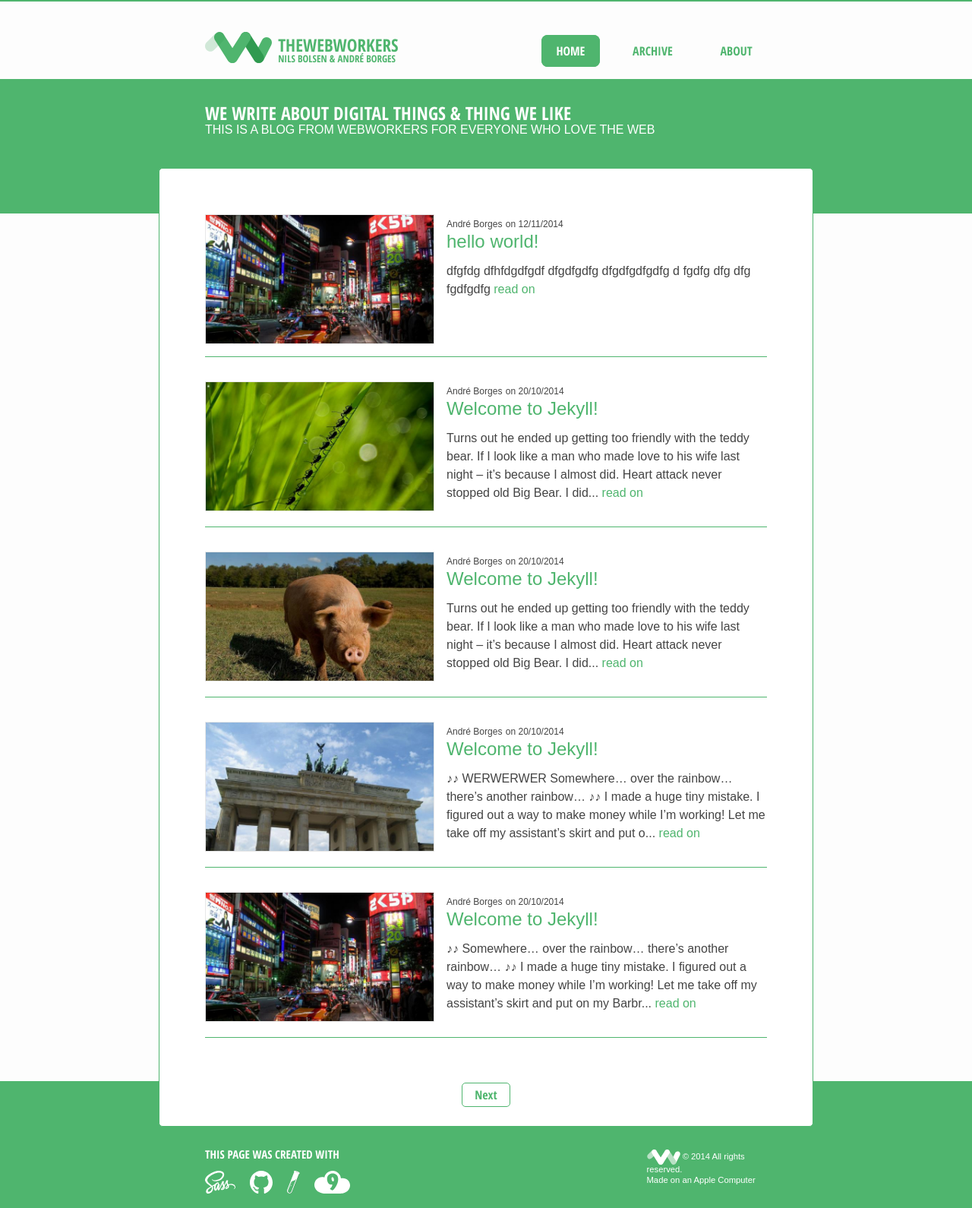
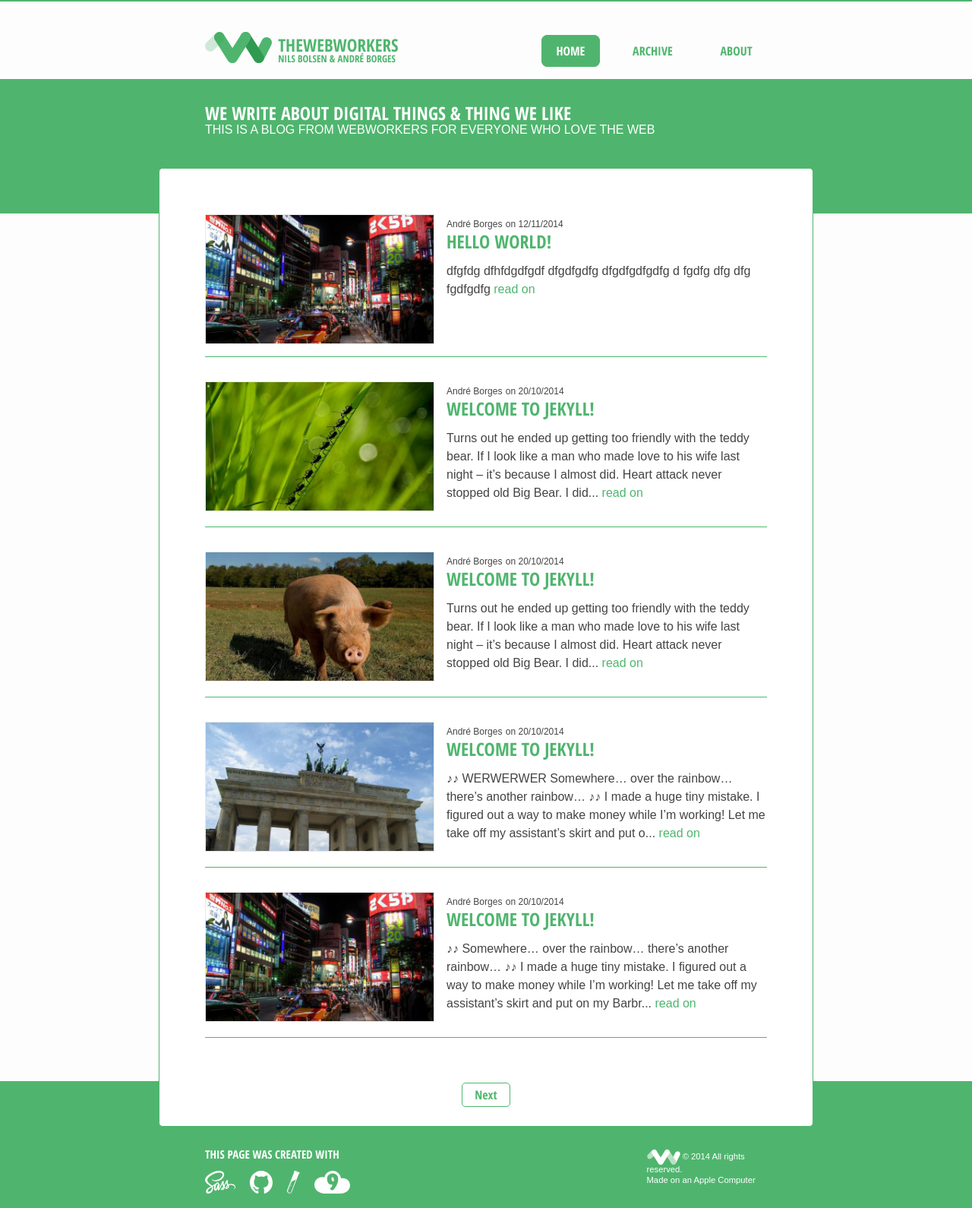
Before and after one commit to webwb/webwb.github.io, a Jekyll site: the page built from index.html, in a window 1280 px wide. Shown: the whole page at 76% size. Built offline with Jekyll 4.4.1, drawn with Linux system fonts in a browser that asks for light colours; the list of posts is cut into pages by our own code.

Commit message:
changed articleheadline font

```diff
--- a/_sass/_layout.scss
+++ b/_sass/_layout.scss
@@ -47,8 +47,9 @@
 }
 .post-link {
     display: block;
-    font-size: 24px;
     line-height:1em;
+    text-transform: uppercase;
+    font-family: OpenSans-CondBold,sans-serif;
 }
 .post-image {
   margin: 0 1em 1em 0;
```
